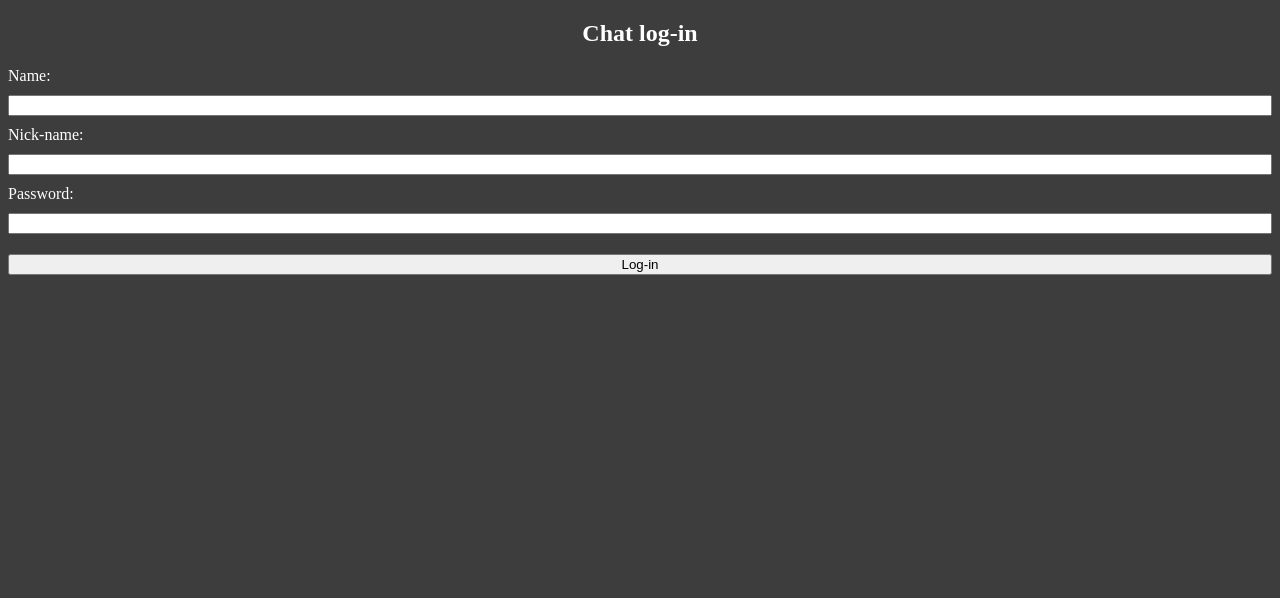
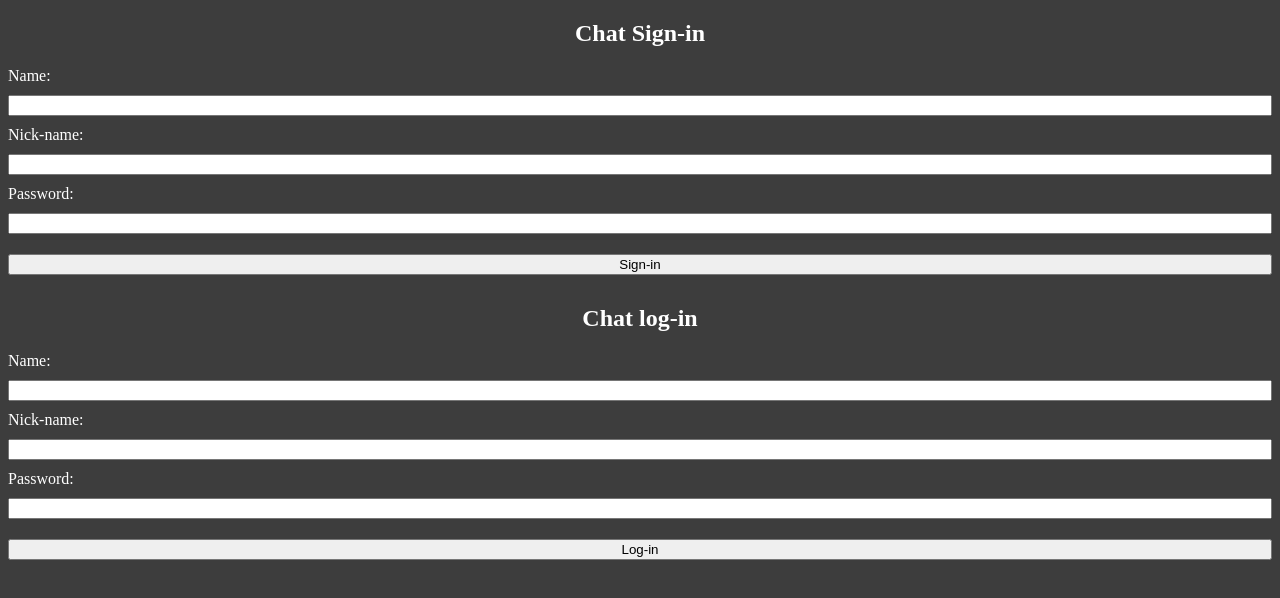
Before and after one commit to Massimo-Petralia/chat, an Angular app: page / in a window 1280 px wide. Shown: the top 598 px of the page. Built offline with nearby package versions, Linux system fonts and the light colour scheme.

Commit message:
feat: add sign-in function

```diff
--- a/src/app/features/chat/chat-login-page/chat-login-page.component.html
+++ b/src/app/features/chat/chat-login-page/chat-login-page.component.html
@@ -1 +1 @@
-<app-chat-login (user)="onLog($event)"></app-chat-login>
+<app-chat-login (user)="onSignIn($event)"></app-chat-login>
--- a/src/app/features/chat/chat-login-page/chat-login-page.component.ts
+++ b/src/app/features/chat/chat-login-page/chat-login-page.component.ts
@@ -3,7 +3,6 @@ import { Subscription } from 'rxjs';
 import { User } from 'src/app/models/user';
 import { DataService } from 'src/app/services/data.service';
 import { Router } from '@angular/router';
-
 
 @Component({
   selector: 'app-chat-login-page',
@@ -13,18 +12,57 @@ import { Router } from '@angular/router';
 export class ChatLoginPageComponent implements OnDestroy {
   constructor(private dataService: DataService, private router: Router) {}
 
-  users: User[] = []
+  users: User[] = [];
 
   subs = new Subscription();
 
-  onLog(user: User) {
+  onSignIn(user: User) {
+    this.subs.add(
+      this.dataService.checkProperty(user, 'nick_name').subscribe((response) => {
+        const responseArray: User[] | [] = response;
+        if (responseArray.length !== 0) {
+          console.log('The mick-name is already in use, try another one');
+          return;
+        } else {
+          this.dataService.checkPassword(user).subscribe((response) => {
+            const responseArray: User[] | [] = response;
+            if (responseArray.length !== 0) {
+              console.log('la password è gia in uso, provane un altra');
+              return;
+            } else {
+              this.dataService.createUser(user).subscribe((user)=>{
+                this.users.push(user);
+                console.log('la reggistrazione ha avuto successo, ti puoi loggare')
+                //this.router.navigate(['/user-list-page', user.nick_name])
+              })
+            }
+          })
+        }
+      })
+    )
+  }
 
-    this.subs.add(this.dataService.createUser(user).subscribe((user) => {
-      this.users.push(user)
-      this.router.navigate(['/user-list-page', user.nick_name])
-    }));
+  // onLog(user: User) {
+  //   this.subs.add(
+  //     this.dataService.findsUser(user).subscribe((response) => {
+  //       console.log('search response: ', user);
+  //       if (response.length !== 0) {
+  //         // for ?
+  //         for (const item in response) {
+  //           this.users.push(JSON.parse(item));
+  //         }
+  //         this.router.navigate(['/user-list-page', user.nick_name]);
+  //       } else {
+  //         this.dataService.createUser(user).subscribe((user) => {
+  //           this.users.push(user);
+  //           this.router.navigate(['/user-list-page', user.nick_name]);
+  //         });
+  //       }
+  //     })
+  //   );
+  // }
+
+  ngOnDestroy(): void {
+    this.subs.unsubscribe();
   }
-ngOnDestroy(): void {
-  this.subs.unsubscribe()
 }
-}
--- a/src/app/features/chat/chat-login/chat-login.component.html
+++ b/src/app/features/chat/chat-login/chat-login.component.html
@@ -1,5 +1,15 @@
+<h2>Chat Sign-in</h2>
+<form [formGroup]="formSignIn"  >
+    <label for="name">Name: </label>
+    <input type="text" formControlName="name">
+    <label for="nick_name">Nick-name: </label>
+    <input type="text" formControlName="nick_name">
+    <label for="password">Password: </label>
+    <input type="text" formControlName="password">
+    <button type="submit" (click)="onSignIn()">Sign-in</button>
+</form>
 <h2>Chat log-in</h2>
-<form [formGroup]="form"  >
+<form [formGroup]="formLog"  >
     <label for="name">Name: </label>
     <input type="text" formControlName="name">
     <label for="nick_name">Nick-name: </label>
@@ -9,3 +19,4 @@
     <button type="submit" (click)="onLog()">Log-in</button>
 </form>
 <p class="logAlertMessage" *ngIf="emptyFieldsMessage">the imput fields can not be empty</p>
+<p class="logAlertMessage" *ngIf="emptyfield">Nick-name field can not be empty</p>
--- a/src/app/features/chat/chat-login/chat-login.component.ts
+++ b/src/app/features/chat/chat-login/chat-login.component.ts
@@ -10,24 +10,39 @@ import { FormBuilder } from '@angular/forms';
 export class ChatLoginComponent {
   constructor(private formBuilder: FormBuilder) {}
 
-  //user?: User
 
   emptyFieldsMessage: boolean = false;
+  emptyfield: boolean = false
   @Output() user = new EventEmitter<User>();
 
-  form = this.formBuilder.group({
+
+  formSignIn = this.formBuilder.group({
+    name: this.formBuilder.control<string>(''),
+    nick_name: this.formBuilder.control<string>(''),
+    password: this.formBuilder.control<string>(''),
+  })
+
+  formLog = this.formBuilder.group({
     name: this.formBuilder.control<string>(''),
     nick_name: this.formBuilder.control<string>(''),
     password: this.formBuilder.control<string>(''),
   });
 
+onSignIn(){
+  this.user.emit(this.formSignIn.value)
+}
+
   onLog() {
-    const formValue = JSON.stringify(this.form.value);
+    const formValue = JSON.stringify(this.formLog.value);
     const comparisonValue = '{"name":"","nick_name":"","password":""}';
     if (formValue === comparisonValue) {
       this.emptyFieldsMessage = true;
       return;
+    };
+    if(this.formLog.controls.nick_name.value === ''){
+      this.emptyfield = true
+      return
     }
-    this.user.emit(this.form.value);
+    this.user.emit(this.formLog.value);
   }
 }
--- a/src/app/features/chat/chat-user-list/chat-user-list.component.html
+++ b/src/app/features/chat/chat-user-list/chat-user-list.component.html
@@ -1,3 +1,3 @@
 <div *ngFor="let user of users">
-  <a href="" [ngClass]="user.nick_name === loggedInUser ? 'loggedUser': ''">{{user.nick_name}}</a>
+  <a href="" [ngClass]="user.nick_name === loggedInUser ? 'loggedUser': '' ">{{user.nick_name}}</a>
 </div>
--- a/src/app/services/data.service.ts
+++ b/src/app/services/data.service.ts
@@ -10,7 +10,15 @@ export class DataService {
 
   usersDataURL = "http://localhost:3000/users"
 
-  constructor(private http: HttpClient) { }
+  constructor(private http: HttpClient) { };
+
+  checkProperty(user: User, property: string){
+    return this.http.get<User[]>(`${this.usersDataURL}?${property}_like=${user.nick_name}`)
+  }
+
+  checkPassword(user: User){
+    return this.http.get<User[]|[]>(`${this.usersDataURL}?q=${user.password}`)
+  }
 
   getUsers(){
     return this.http.get<User[]>(this.usersDataURL).pipe(
--- a/src/data-base/db.json
+++ b/src/data-base/db.json
@@ -323,6 +323,30 @@
       "nick_name": "lyzard",
       "password": "",
       "id": 54
+    },
+    {
+      "name": "",
+      "nick_name": "gheorghe",
+      "password": "",
+      "id": 55
+    },
+    {
+      "name": "bobo",
+      "nick_name": "arauncaria",
+      "password": "miele",
+      "id": 56
+    },
+    {
+      "name": "",
+      "nick_name": "francescone",
+      "password": "pompelmo",
+      "id": 57
+    },
+    {
+      "name": "",
+      "nick_name": "ozzy",
+      "password": "crazytrain",
+      "id": 58
     }
   ]
 }
```
